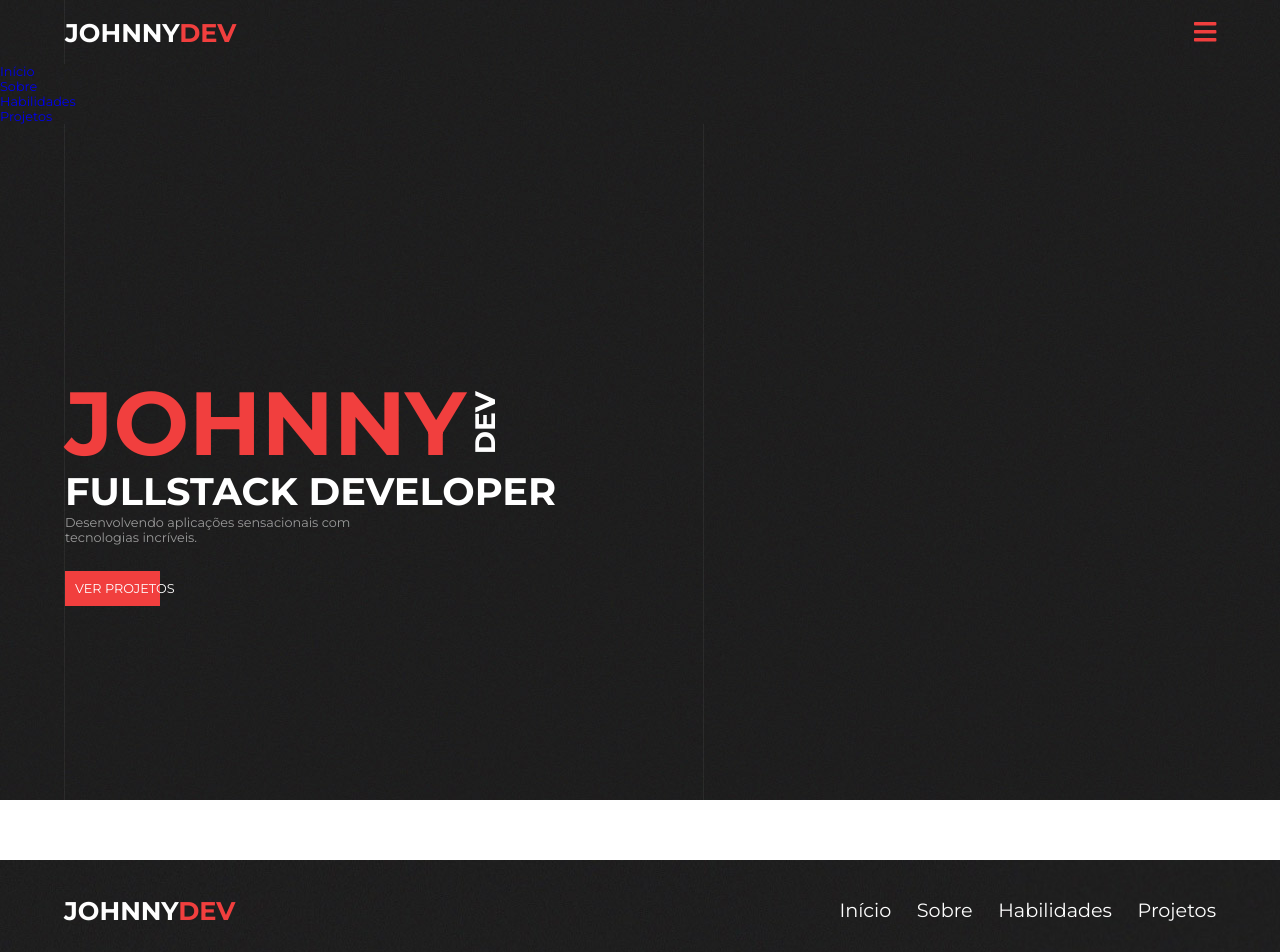
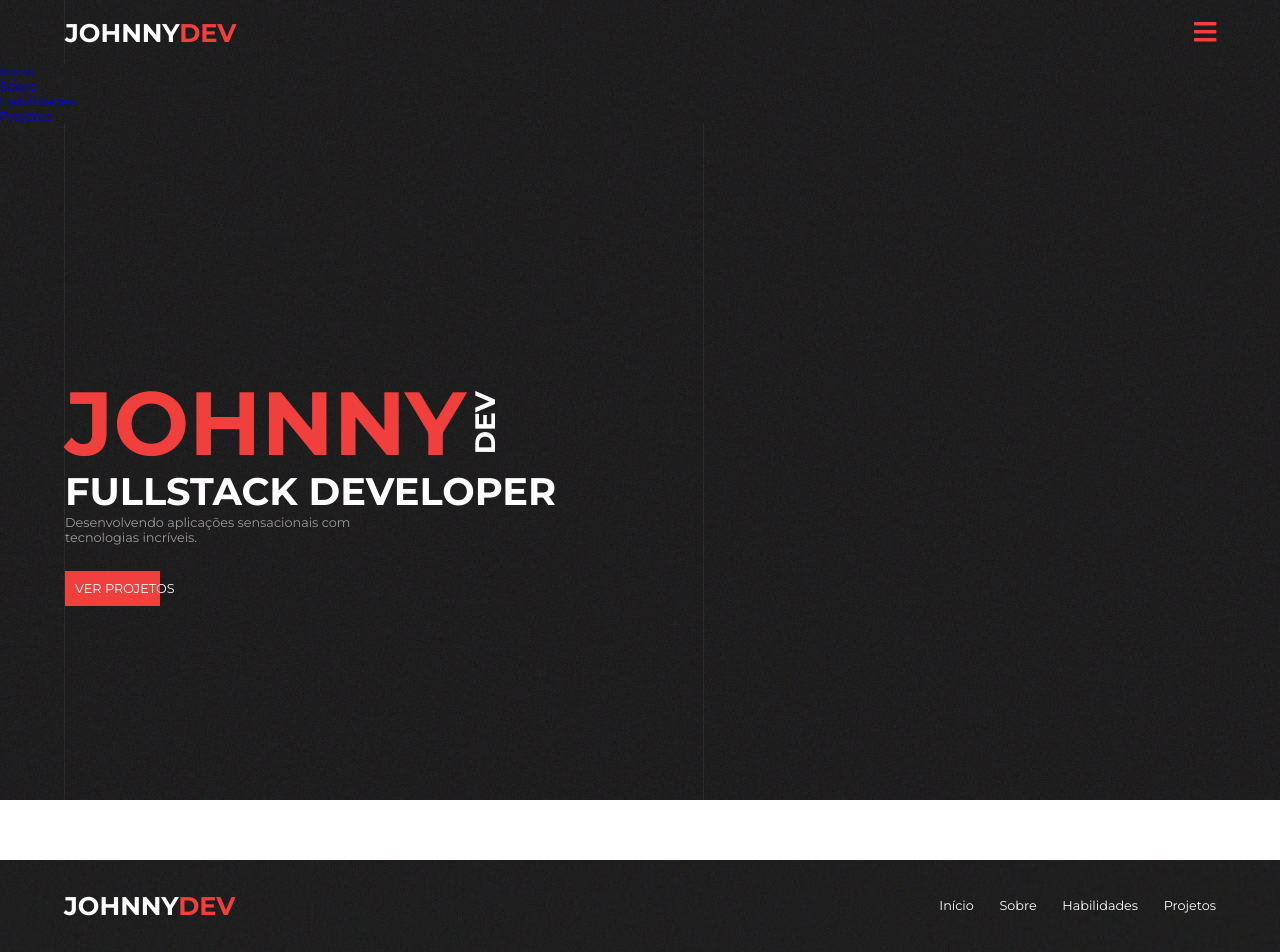
Before and after one commit to jonathagomes/portfolio, a Next.js app: page / in a window 1280 px wide. Shown: the top 952 px of the page. Built offline with nearby package versions, Linux system fonts and the light colour scheme.

Commit message:
Changing the Footer font size

```diff
--- a/src/components/Footer/styles.ts
+++ b/src/components/Footer/styles.ts
@@ -44,7 +44,7 @@ export const FooterContent = styled.div`
    li a {
     color: var(--white);
     transition: color 0.3s;
-    font-size: 1.5rem;
+    font-size: 1rem;
     :hover {
      color:var(--red);
     }
```
